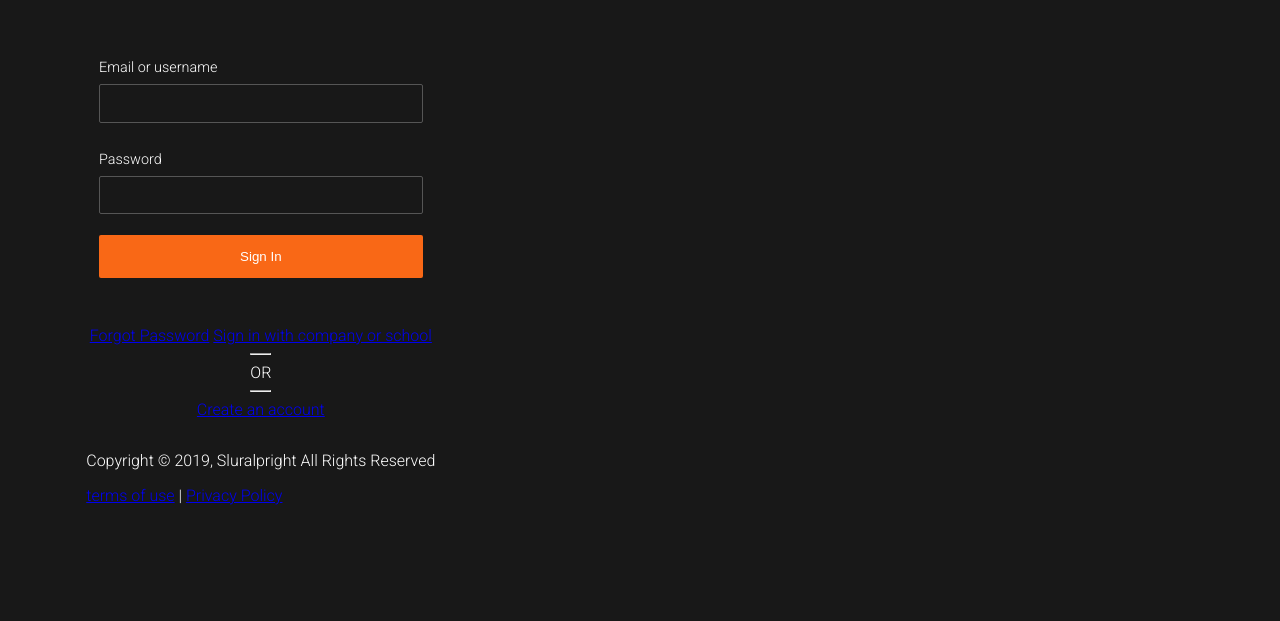
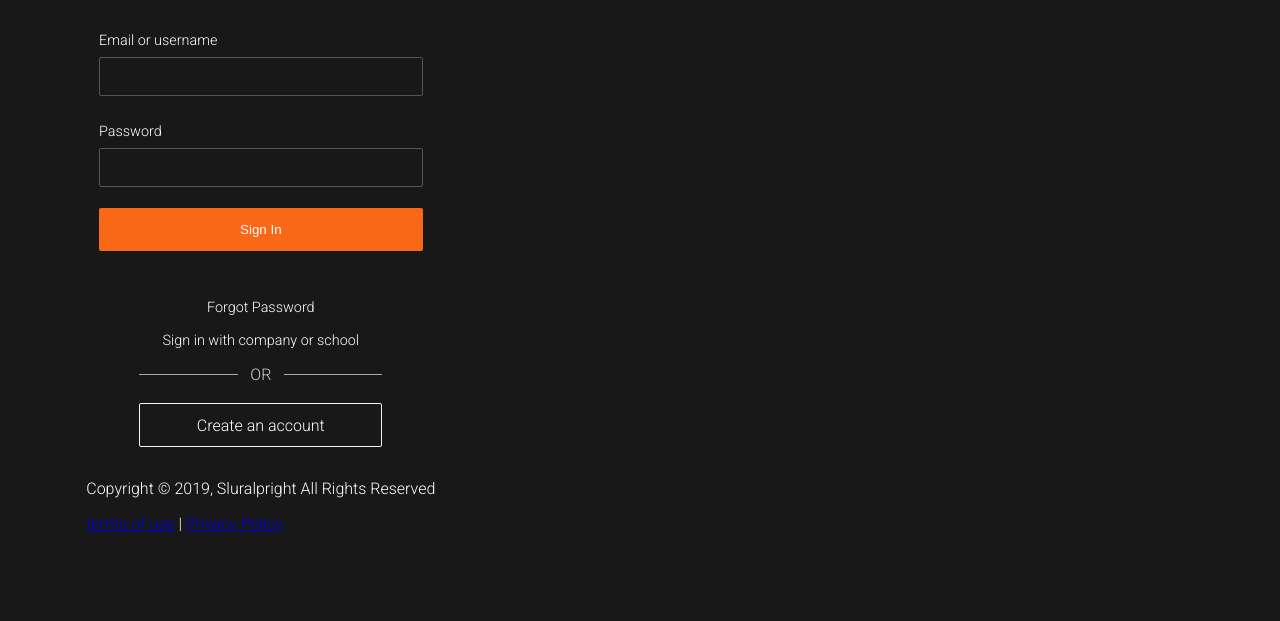
Before and after one commit to Belchenkov/pluralsight_login_page_clone, a plain HTML site: page index.html in a window 1280 px wide. Shown: the part 195-816 px from the top of the page. Drawn offline with Linux system fonts and the light colour scheme.

Commit message:
Style Element under Form

```diff
--- a/css/style.css
+++ b/css/style.css
@@ -78,7 +78,41 @@ h1, h2, h3, h4, h5, h6 {
     width: 100%;
 }
 
-/* Button */
+#signin
+.secondary-btn,
+.or,
+.links {
+    width: 60%;
+}
+
+#signin .links a {
+    color: #fff;
+    text-decoration: none;
+    margin-bottom: 1rem;
+    display: block;
+    text-align: center;
+    font-size: 0.9rem;
+}
+
+#signin .or {
+    display: flex;
+    flex-direction: row;
+    margin-bottom: 1.2rem;
+    align-items: center;
+}
+
+#signin .or span {
+    color: #ccc;
+    padding: 0 0.8rem;
+}
+#signin .or .bar {
+    flex: auto;
+    border: none;
+    height: 1px;
+    background: #aaa;
+}
+
+/* Buttons */
 .primary-btn {
     padding: 0.7rem 1rem;
     height: 2.7rem;
@@ -99,6 +133,26 @@ h1, h2, h3, h4, h5, h6 {
     transition: background-color .5s ease-in;
 }
 
+.secondary-btn {
+    padding: 0.7rem 1rem;
+    height: 2.7rem;
+    display: block;
+    border: 1px solid #f4f4f4;
+    border-radius: 2px;
+    font-weight: 500;
+    background: none;
+    color: #fff;
+    text-decoration: none;
+    cursor: pointer;
+    text-align: center;
+    transition: border-color .5s ease-in;
+}
+
+.secondary-btn:hover {
+    border-color: #ff7b39;
+    transition: border-color .5s ease-in;
+}
+
 /* Media Queries */
 @media(min-width: 1200px) {
     #left {
```
